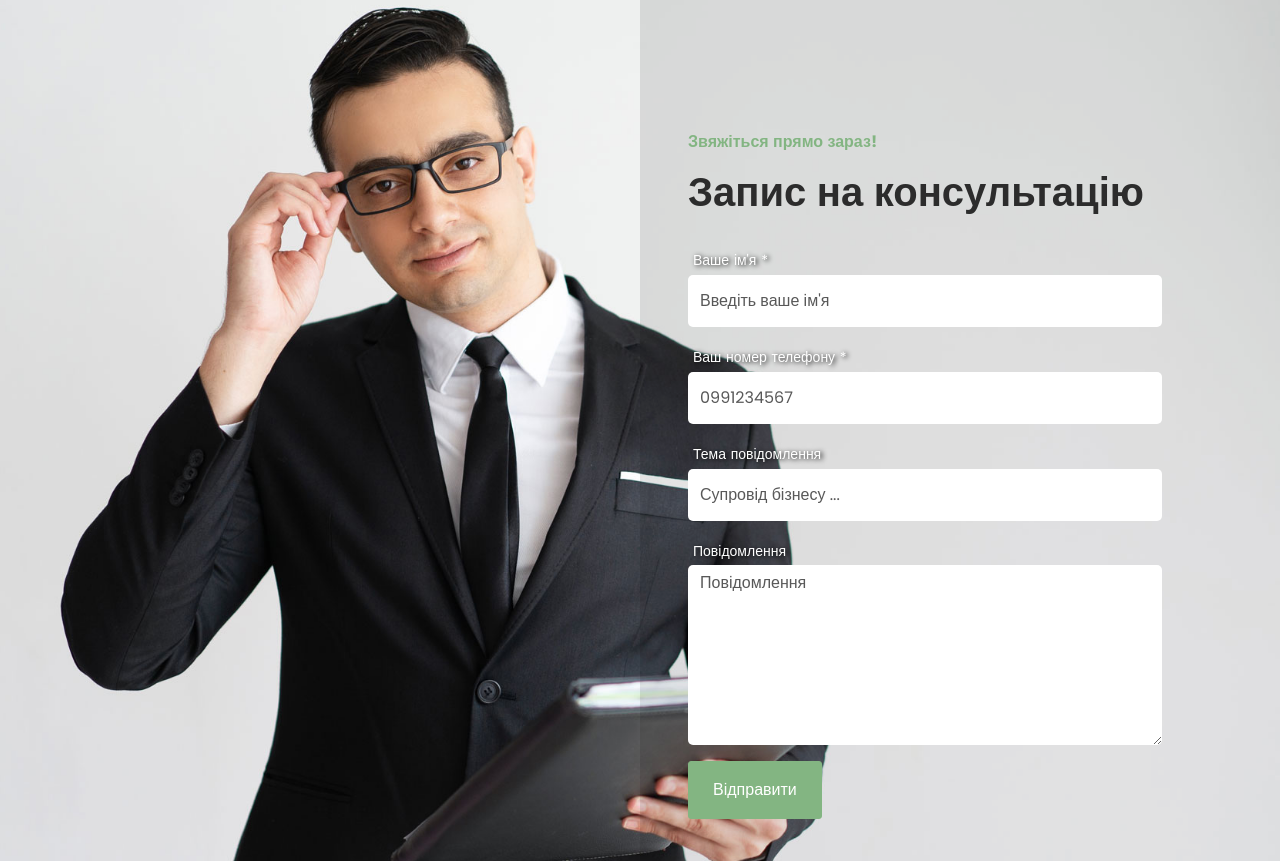
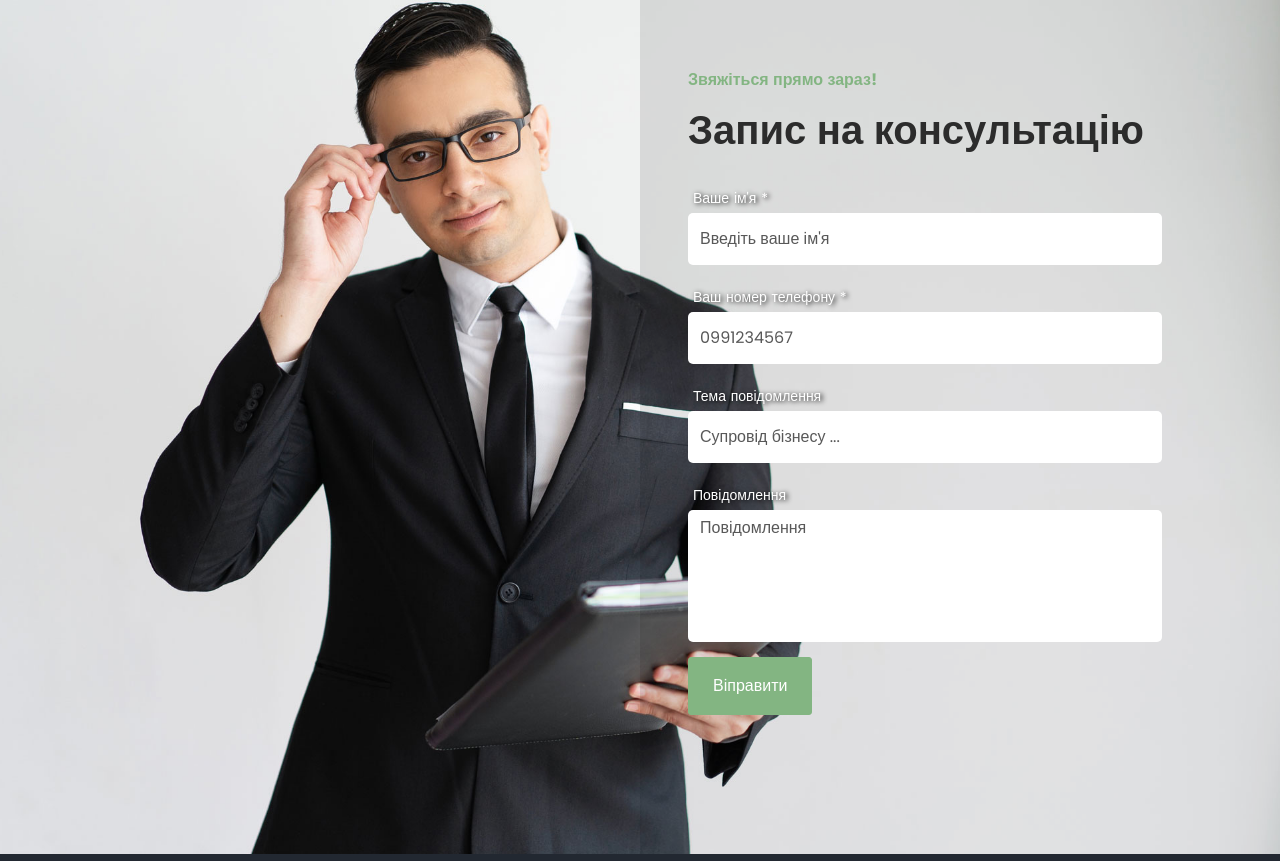
Before and after one commit to d1buts/law, a Nuxt app: page / in a window 1280 px wide. Shown: the part 3459-4320 px from the top of the page. Built offline with nearby package versions, Linux system fonts and the light colour scheme; a web font is replaced by a local one.

Commit message:
made form validation

```diff
--- a/components/Consultation.vue
+++ b/components/Consultation.vue
@@ -2,52 +2,207 @@
   <section id="consultation" class="ftco-consultation ftco-section img" style="background-image: url(images/bg_2.jpg);">
     <div class="overlay"></div>
     <div class="container">
-      <div class="row d-md-flex justify-content-end">
+      <div class="row d-md-flex justify-content-end form__wrapper">
         <div class="col-md-6 half p-3 p-md-5 ftco-animate heading-section">
-          <span class="subheading">Звяжіться прямо зараз!</span>
-          <h2 class="mb-4">Запис на консультацію</h2>
-          <form action="#" class="consultation">
-            <div class="form-group">
-              <label class="form-label">Ваше ім'я *</label>
-              <input type="text" class="form-control form-name" placeholder="Введіть ваше ім'я">
+          <span v-if="form.submitStatus !== 'OK'" class="subheading">Звяжіться прямо зараз!</span>
+          <h2 v-if="form.submitStatus !== 'OK'" class="mb-4">Запис на консультацію</h2>
+
+          <form v-if="form.submitStatus !== 'OK'"
+          @submit.prevent="submit"
+          class="consultation">
+
+            <!-- NAME START -->
+            <div
+              class="form-group"
+              :class="{ 'form-group--error': $v.form.name.$invalid && form.submitStatus === 'ERROR' }">
+
+              <label class="form-label" >
+               Ваше ім'я *
+              </label>
+
+              <input
+                type="text"
+                v-model.trim='$v.form.name.$model'
+                class="form-control"
+                placeholder="Введіть ваше ім'я"
+              >
+
+                <!-- ERROR BLOCKS START -->
+
+                <div class="error" v-if="!$v.form.name.required && form.submitStatus === 'ERROR'">Ім'я є обов'язковим полем</div>
+                <div class="error" v-if="!$v.form.name.minLength && form.submitStatus === 'ERROR'">Ім'я повинно містити мінімум {{$v.form.name.$params.minLength.min}} літери</div>
+                <div class="error" v-if="!$v.form.name.maxLength && form.submitStatus === 'ERROR'">Ім'я повинно містити максимум {{$v.form.name.$params.maxLength.max}} літер</div>
+                <!-- ERROR BLOCKS END -->
             </div>
-            <div class="form-group">
+
+            <!-- NAME END -->
+
+            <!-- PHONE NUMBER START -->
+
+            <div
+              class="form-group"
+              :class="{ 'form-group--error': $v.form.phoneNumber.$invalid && form.submitStatus === 'ERROR' }"
+            >
+
               <label class="form-label">Ваш номер телефону *</label>
-              <input type="text" class="form-control" placeholder="0991234567">
+              <input
+                type="text"
+                v-model.trim='$v.form.phoneNumber.$model'
+                class="form-control"
+                placeholder="0991234567"
+              >
+
+              <div class="error" v-if="!$v.form.phoneNumber.required && form.submitStatus === 'ERROR'">Номер телефону є обов'язковим полем</div>
+              <div class="error" v-if="!$v.form.phoneNumber.numeric && form.submitStatus === 'ERROR'">Номер телефона може містити тільки цифри</div>
+              <div class="error" v-else-if="!$v.form.phoneNumber.minLength && form.submitStatus === 'ERROR'">Номер телефона повинен містити мінімум {{$v.form.phoneNumber.$params.minLength.min}} цифер</div>
+              <div class="error" v-else-if="!$v.form.phoneNumber.maxLength && form.submitStatus === 'ERROR'">Номер телефона повинен містити максимум {{$v.form.phoneNumber.$params.maxLength.max}} цифер</div>
             </div>
+
+            <!-- PHONE NUMBER END -->
+
             <div class="form-group">
               <label class="form-label">Тема повідомлення</label>
               <input type="text" class="form-control" placeholder="Супровід бізнесу ...">
             </div>
+
+            <div class="form-group form-group_text-area">
+              <label class="form-label">Повідомлення</label>
+              <textarea name="" id="" cols="30" rows="5" class="form-control" placeholder="Повідомлення" />
+            </div>
+
             <div class="form-group">
-              <label class="form-label">Повідомлення</label>
-              <textarea name="" id="" cols="30" rows="7" class="form-control" placeholder="Повідомлення" />
-            </div>
-            <div class="form-group">
-              <input type="submit" value="Відправити" class="btn btn-primary py-3 px-4">
+              <input type="submit" :value="form.submitValue" :disabled="form.submitStatus === 'PENDING'" class="btn btn-primary py-3 px-4">
+
+              <p class="submit-status" v-if="form.submitStatus === 'ERROR'">Будь ласка, заповніть поля правильно</p>
             </div>
           </form>
+
+          <p class="submit-answer" v-if="form.submitStatus === 'OK'">Дякуємо за звернення. <br> Ми зателефонуємо Вам найближчим часом.</p>
         </div>
+
       </div>
     </div>
   </section>
 </template>
 
 <script>
+import { required, minLength, maxLength, numeric } from 'vuelidate/lib/validators'
+
 export default {
-  name: 'Consultation'
+  name: 'Consultation',
+  data() {
+    return {
+      form: {
+        name: '',
+        phoneNumber: '',
+        submitStatus: null,
+        submitValue: 'Віправити'
+      }
+    }
+  },
+  validations: {
+    form: {
+      name: {
+        required,
+        minLength: minLength(3),
+        maxLength: maxLength(40)
+      },
+      phoneNumber: {
+        required,
+        numeric,
+        minLength: minLength(10),
+        maxLength: maxLength(10)
+      }
+    }
+
+    // phoneNumber: {
+    //   required,
+    //   minLength: minLength(10)
+    // }
+  },
+  methods: {
+    submit() {
+      this.$v.form.$touch()
+      if (this.$v.form.$invalid) {
+        this.form.submitStatus = 'ERROR'
+      } else {
+        // do your submit logic here
+        this.form.submitStatus = 'PENDING'
+        this.form.submitValue = 'Відправлення...'
+        setTimeout(() => {
+          this.form.submitStatus = 'OK'
+        }, 2000)
+      }
+    }
+  },
 }
 </script>
 
-<style scoped>
+<style lang="scss" scoped>
+
+
+.form__wrapper {
+  min-height: 784px;
+}
+
+.form-group {
+  margin-bottom: 0;
+  min-height: 99px;
+}
 
 .form-label {
   margin-bottom: 0;
   font-size: 14px;
+  line-height: 14px;
   padding-left: 5px;
   color: #fff;
   text-shadow: 2px 1px 5px black;
 }
 
+.form-group--error {
+  .form-label {
+    color: red;
+    text-shadow: 2px 2px 10px#647c70;
+  }
+  .form-control {
+    border: 2px solid red;
+  }
+}
 
+.error {
+  color: #1a4719;
+  padding: 5px 5px 0;
+  font-size: 14px;
+  line-height: 14px;
+  text-shadow: 2px 2px 10px #fff;
+}
+
+.form-group_text-area {
+  margin-bottom: 15px;
+
+  .form-control {
+    resize: none;
+  }
+}
+
+.submit-status {
+  color: #1a4719;
+  text-shadow: 2px 1px 5px #fff;
+  font-size: 16px;
+  font-weight: 600;
+}
+
+.ftco-section {
+  padding: 50px 0
+}
+
+
+.submit-answer {
+  font-size: 30px;
+  color: #1a4719;
+  text-shadow:2px 1px 5px #fff;
+  font-weight: 600;
+  text-align: center;
+  margin-top: 50%;
+}
 </style>
--- a/nuxt.config.js
+++ b/nuxt.config.js
@@ -89,7 +89,9 @@ export default {
   /*
    ** Plugins to load before mounting the App
    */
-  plugins: [],
+  plugins: [
+    {src: '~/plugins/vuelidate.js', mode: 'client'}
+  ],
   /*
    ** Nuxt.js dev-modules
    */
--- /dev/null
+++ b/plugins/vuelidate.js
@@ -0,0 +1,3 @@
+import Vue from 'vue'
+import Vuelidate from 'vuelidate'
+Vue.use(Vuelidate)
```
Also changed, not shown: package.json (+7 -3 lines), 1 other file (tests, documents, lock files or other folders).
